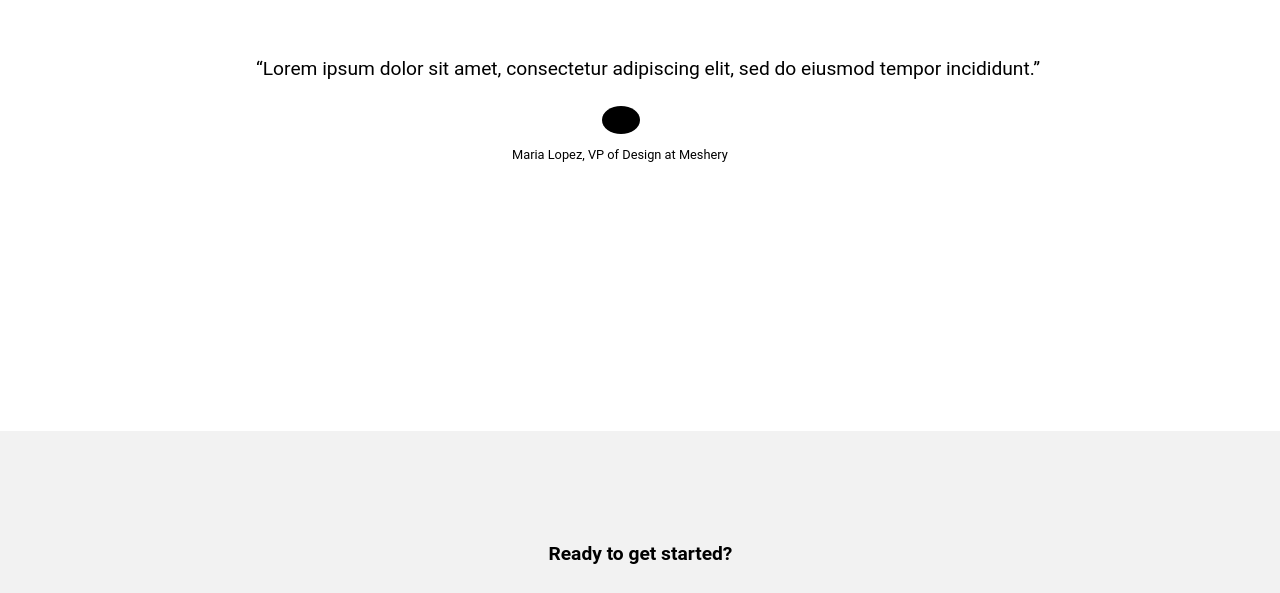
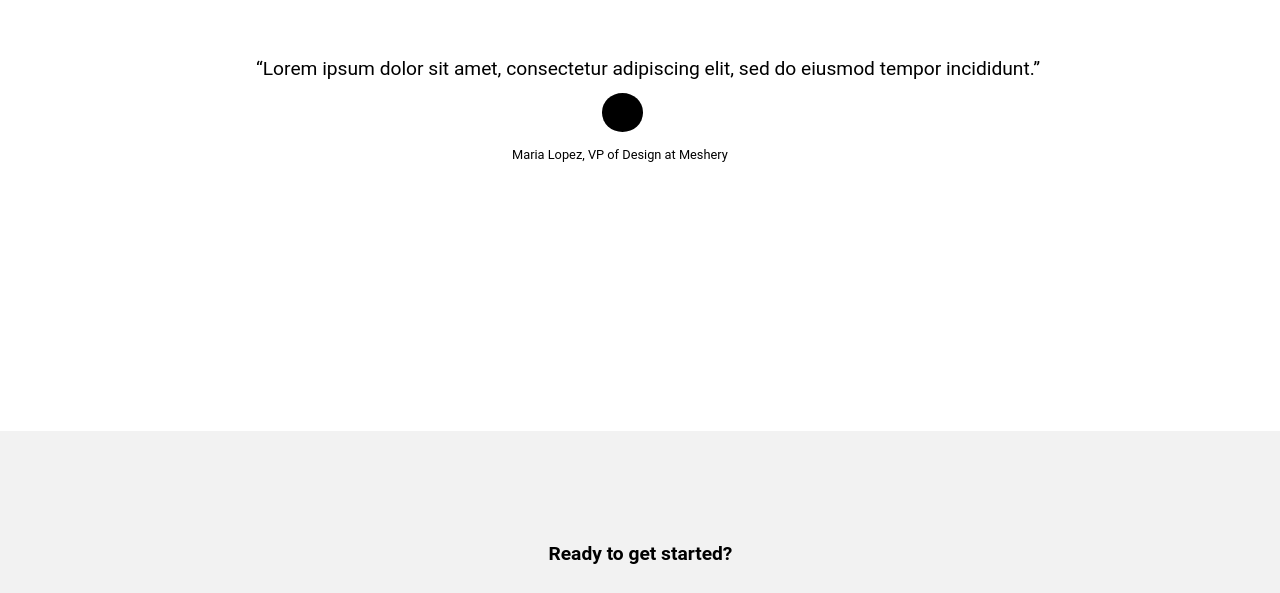
Before and after one commit to Abhi3423/CN_Webdev_Task, a React (Create React App) app in the folder task/: page / in a window 1280 px wide. Shown: the part 3249-3842 px from the top of the page. Built offline with nearby package versions, Linux system fonts and the light colour scheme.

Commit message:
section6 dot updated

```diff
--- a/task/src/components/section6/section6.css
+++ b/task/src/components/section6/section6.css
@@ -39,11 +39,11 @@
 
 #s6dot {
     position: absolute;
-    width: 3%;
-    height: 2.2vw;
+    width: 3.2%;
+    height: 3vw;
     border-radius: 50%;
     left: 47%;
-    top: 14vw;
+    top: 13vw;
     background: #000000;
 }
 
```
